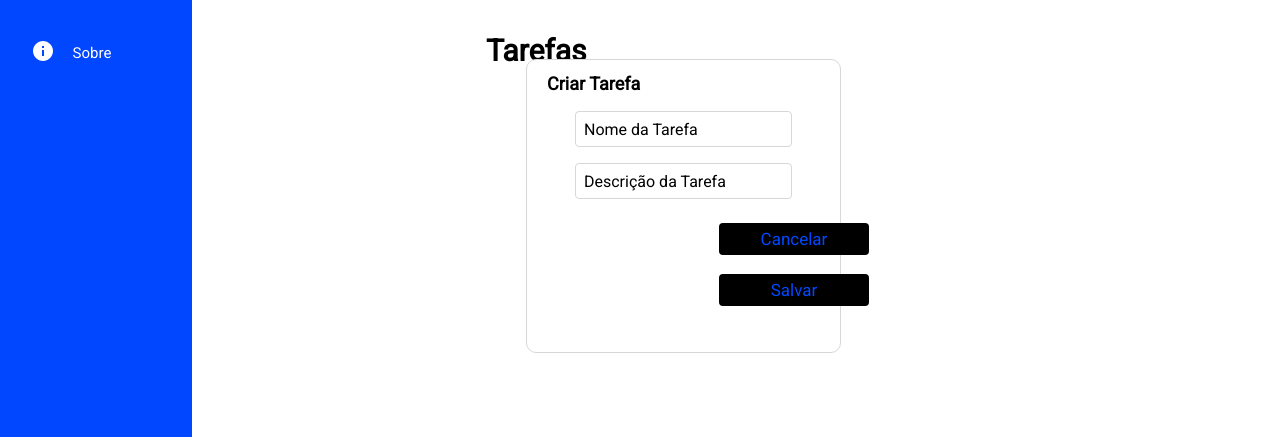
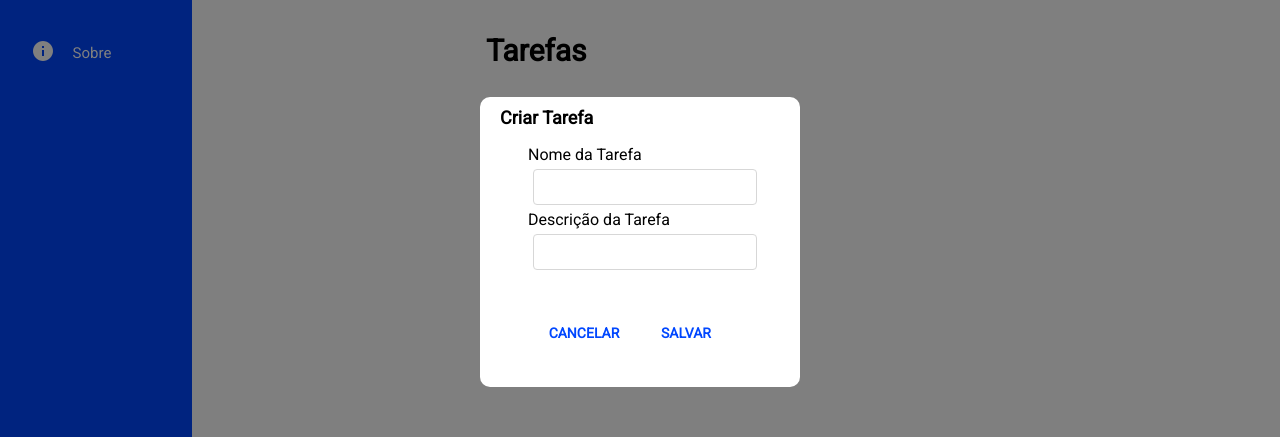
Before and after one commit to viniciuskf14/meus_produtos, a React (Create React App) app: page / in a window 1280 px wide. Both pictures are taken after a click on the button "Nova Tarefa". Shown: the part 158-595 px from the top of the page. Built offline with nearby package versions, Linux system fonts and the light colour scheme; no server answers; what miragejs would draw is missing.

Commit message:
estilização do card new task

```diff
--- a/src/NewTaskModal/index.tsx
+++ b/src/NewTaskModal/index.tsx
@@ -1,6 +1,6 @@
 import Modal from 'react-modal';
 import {Container} from './styles'
-
+import { RiCloseLine } from "react-icons/ri";
 
 interface NewTaskModalProps{
 isOpen: boolean;
@@ -17,13 +17,17 @@ export function NewTaskModal({isOpen, onRequestClose}: NewTaskModalProps) {
         >
            <Container>
             <h2>Criar Tarefa</h2>
+            <label>Nome da Tarefa</label>
+            <input
+
+            type = "String"
+
+            />
+            <label>Descrição da Tarefa</label>
+
             <input
             type = "String"
-            placeholder ="Nome da Tarefa"
-            />
-            <input
-            type = "String"
-            placeholder ="Descrição da Tarefa"
+
             />
 
             <button
--- a/src/NewTaskModal/styles.ts
+++ b/src/NewTaskModal/styles.ts
@@ -1,6 +1,7 @@
 import styled from 'styled-components';
 
 export const Container = styled.form `
+
 h2{
     position: absolute;
 width: 154px;
@@ -18,20 +19,21 @@ line-height: 22px;
 color: #000000;
 }
 
+
+
 input{
     width: 100%;
-    padding: 0 0.5rem;
+    padding: 0 1rem;
     height: 2.25rem;
     border-radius: 0.25rem;
     border: 1px solid #d7d7d7;
     background:#FFFF;
     font-weight: 400;
     font-size: 1rem;
+    margin: 5px;
 
-    &::placeholder{
-        color: var(--text-body);
-      //n ta pegando, em analise
-    }
+
+
 
     & + input{
         margin-top: 1rem;
@@ -39,23 +41,23 @@ input{
 }
 button[type="submit"]{
 
-    display: inline-block;
-    width: 150px;
-    margin: -5px 9rem;
-    padding:0.15rem 1rem;
+    padding-left: 0px;
+    padding-right: 0px;
+    margin-top: 50px;
+    margin-left: 10px;
+    width: 5.75rem;
+    padding-bottom: 5px;
+    text-transform: uppercase;
+    background-color: white;
+    color: #0047FF;
+    font-family: Roboto;
+    font-weight: 600;
+    font-size: 14px;
+    line-height: 17px;
 
+     &:hover{
 
-
-height: 2rem;
-background: white;
-border-radius: 0.25rem;
-border: 0;
-margin-top: 1.5rem;
-background-color: black;
-color: #0047FF;
-font-size: 17px;
-
-
+     }
 }
 
 `;
--- a/src/styles/GlobalStyles.ts
+++ b/src/styles/GlobalStyles.ts
@@ -1,4 +1,5 @@
 import { createGlobalStyle } from 'styled-components'
+
 
 export default createGlobalStyle`
 *{
@@ -6,16 +7,20 @@ margin: 0;
 padding:0;
 box-sizing: border-box;
 color: black
+
 }
 
 html, body, #root{
     height:100%
+
 }
 
 *, button, input{
     border: 0;
     outline:0;
     font-family: 'Roboto', sans-serif;
+
+
 }
 
 button{
@@ -23,25 +28,29 @@ button{
 };
 
 .card-create-modal{
-position: absolute;
-width: 315px;
-height: 294px;
-display: flex;
-left: 526px;
-top: 217px;
+background: rgba(0,0,0,0.5);
+position: fixed;
+align-items: center;
+display:flex;
+justify-content: center;
+margin: 0 auto;
+top:0;
+bottom:0;
+right: 0;
+left: 0;
+
+display:flex;
 align-items: center;
 justify-content: center;
-background: #FFFF;
-border: 1px solid #d7d7d7;
-border-radius: 10px;
 }
 
 .modal-create{
     width: 100%;
-    max-width: 576px;
-    background:var(--background);
+    max-width: 320px;
+    height:290px;
+    background:#FFFF;
     padding:3rem;
-    position:relative;    //posicionar o botão de fechar dentro do card
+    position:relative;
     border-radius: 10px
 
 }
```
